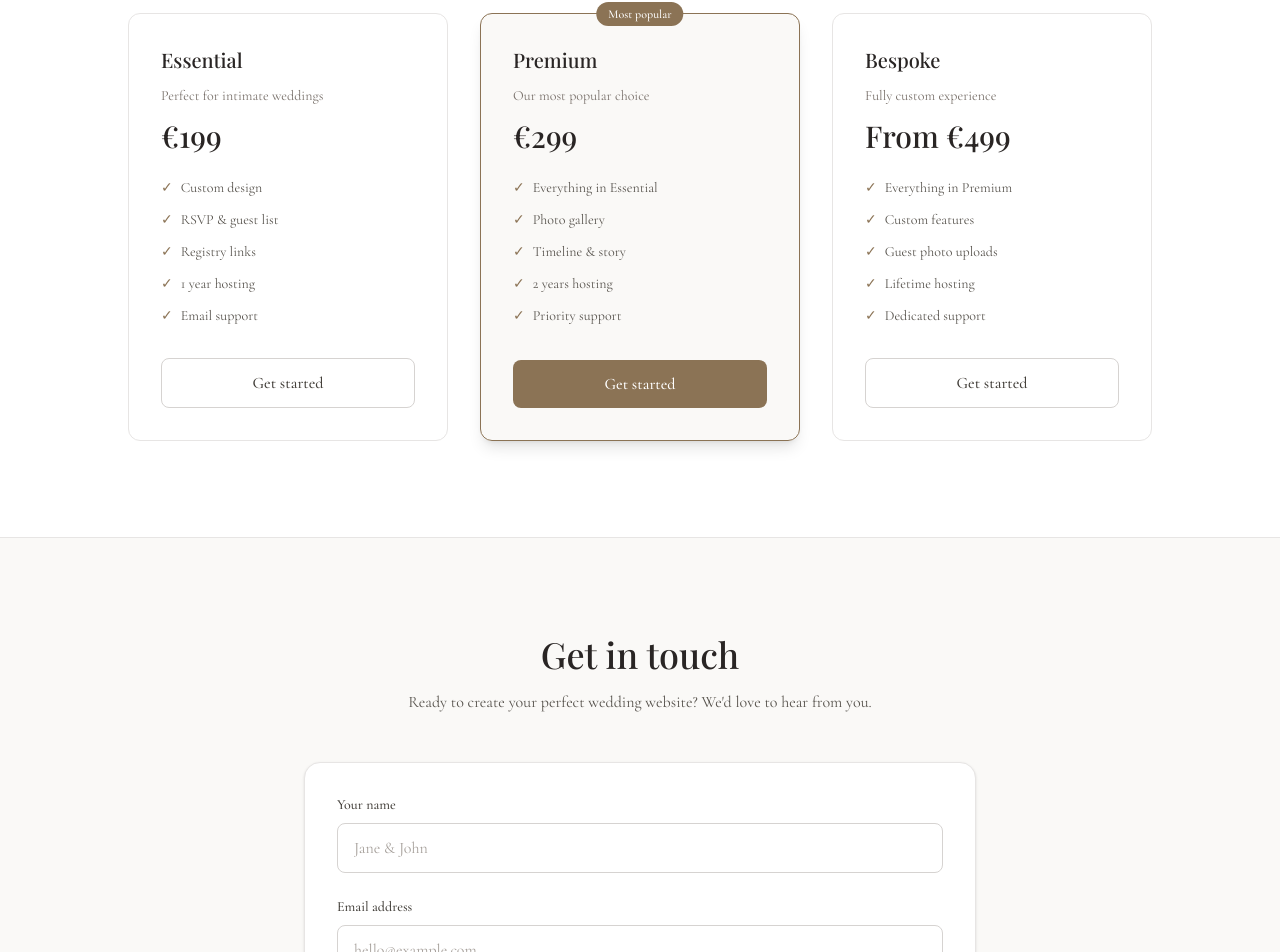
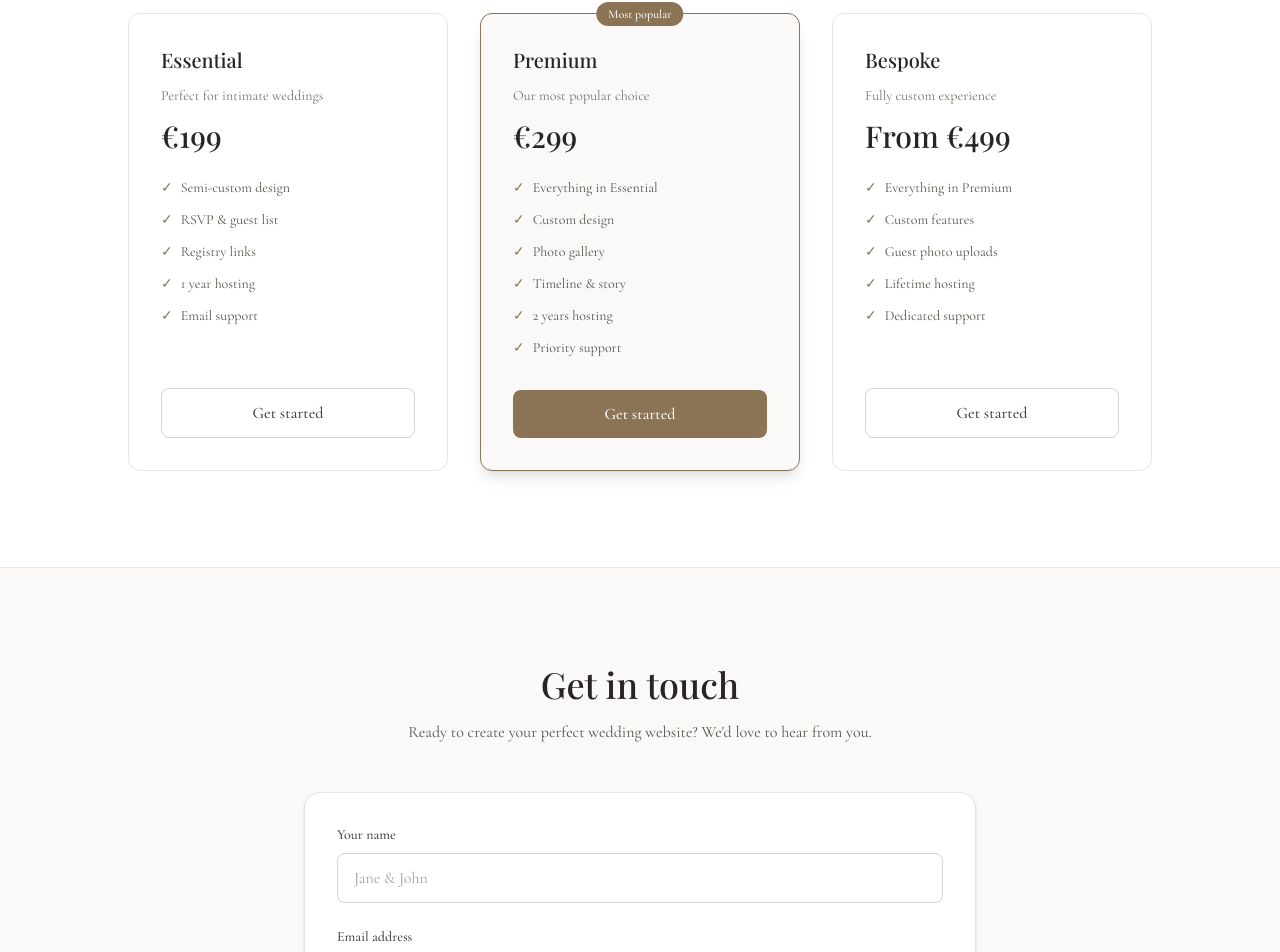
Before and after one commit to naomiquinn16/something-blue, a Next.js app: page / in a window 1280 px wide. Shown: the part 2603-3555 px from the top of the page. Built offline with nearby package versions, Linux system fonts and the light colour scheme; no server answers.

Commit message:
change pricing

```diff
--- a/app/page.tsx
+++ b/app/page.tsx
@@ -209,7 +209,7 @@ export default function Home() {
                   price: "€199",
                   description: "Perfect for intimate weddings",
                   features: [
-                    "Custom design",
+                    "Semi-custom design",
                     "RSVP & guest list",
                     "Registry links",
                     "1 year hosting",
@@ -223,6 +223,7 @@ export default function Home() {
                   description: "Our most popular choice",
                   features: [
                     "Everything in Essential",
+                    "Custom design",
                     "Photo gallery",
                     "Timeline & story",
                     "2 years hosting",
```
